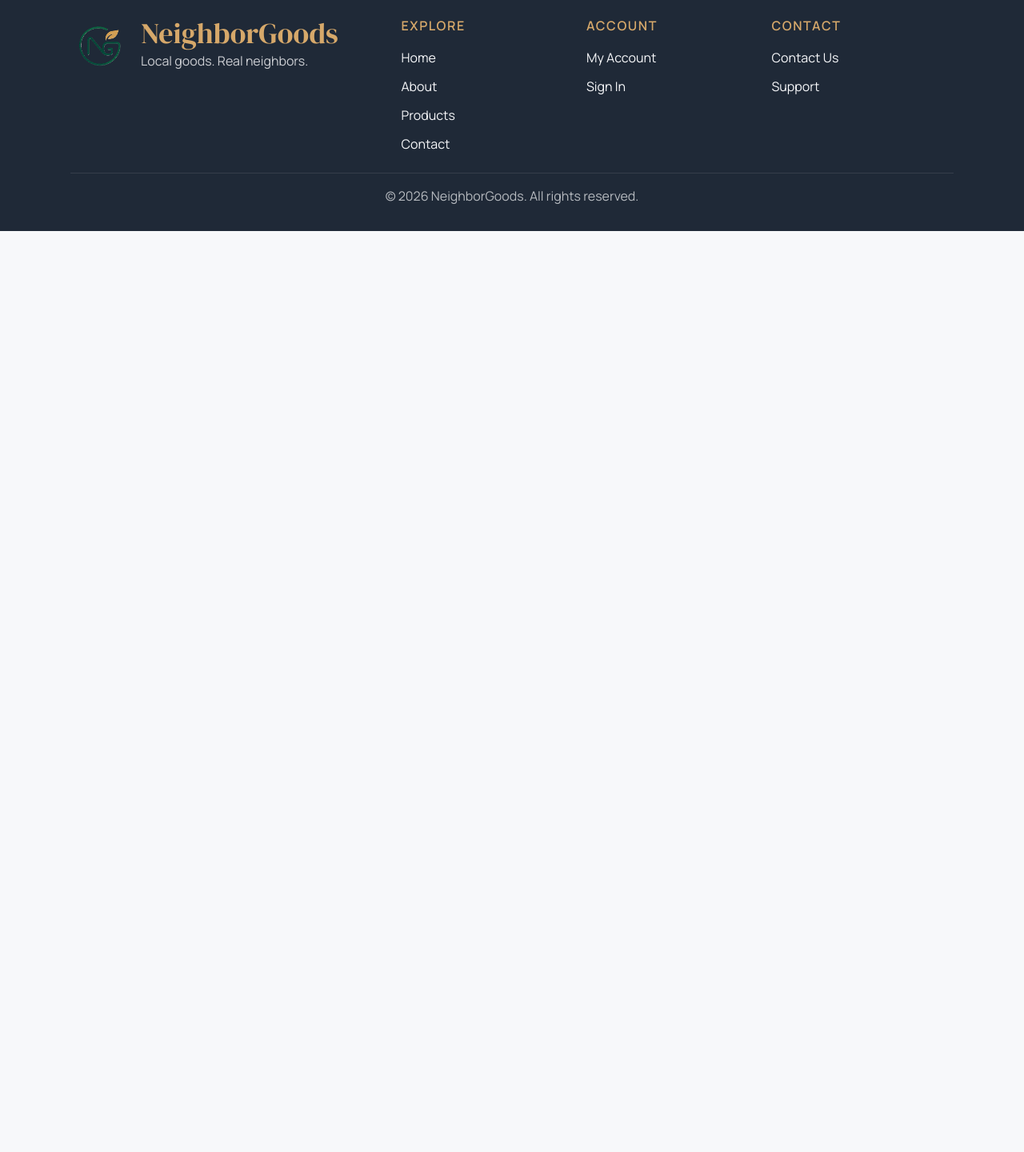
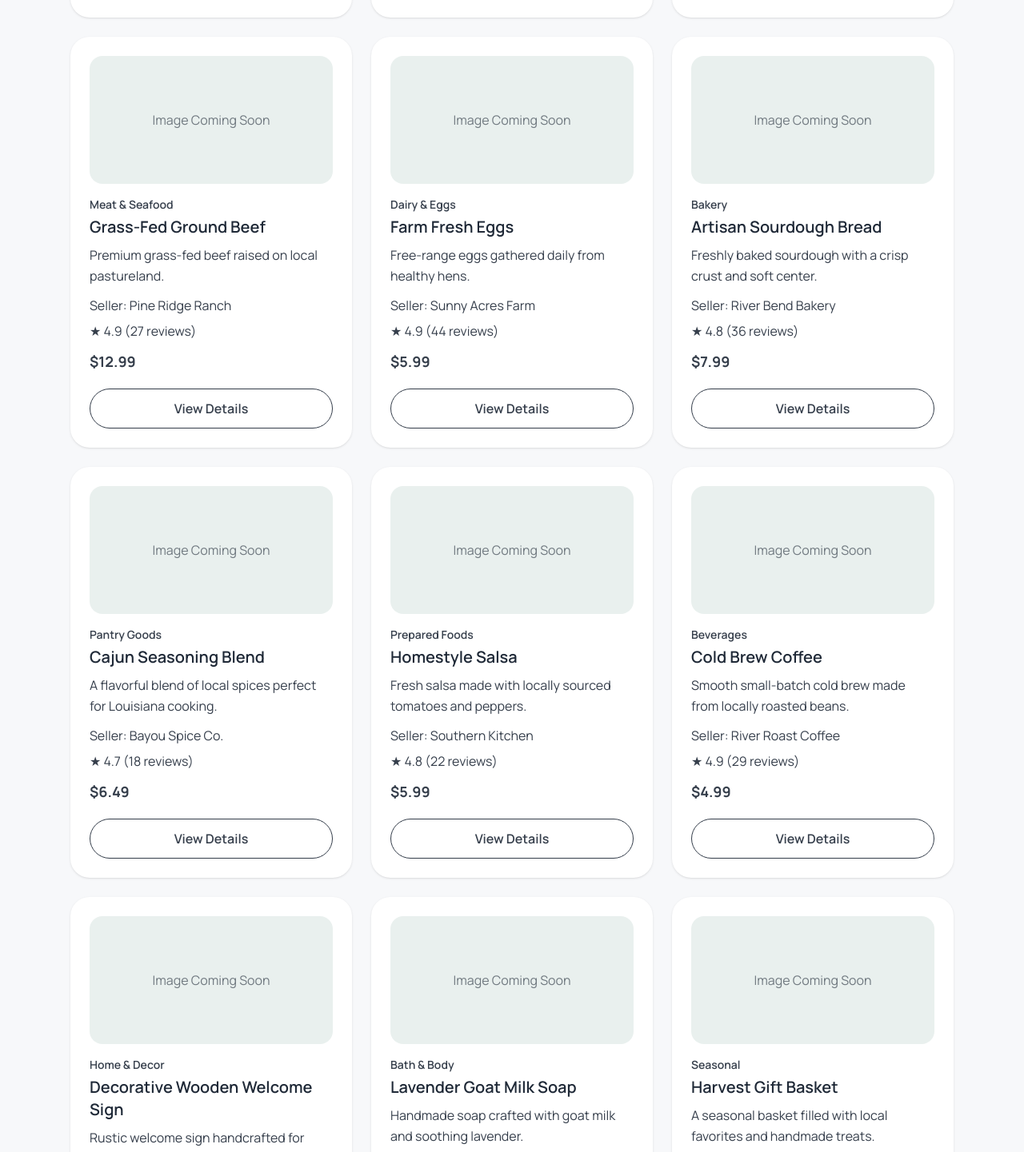
Before and after one commit to Euni-B/pivot-capstone, a React (Vite) app: page /products in a window 1280 px wide. Shown: the part 1336-2777 px from the top of the page at 80% size. Before the commit the page ends 1625 px from the top, so only its background shows below. Built offline with nearby package versions, Linux system fonts and the light colour scheme.

Commit message:
category navigation added

```diff
--- a/src/data/products.ts
+++ b/src/data/products.ts
@@ -15,7 +15,7 @@ export const products = [
     name: "Local Honey",
     price: 8.99,
     seller: "Honey Creek Apiary",
-    category: "Honey",
+    category: "Honey & Preserves",
     image: "https://encrypted-tbn0.gstatic.com/images?q=tbn:ANd9GcTMm2fiyXRMp1b6Qs7ChWvnsyCJKki-2SoaJg&s",
     rating: 4.8,
     reviewCount: 24,
@@ -26,7 +26,7 @@ export const products = [
     name: "Handmade Soy Candle",
     price: 14.99,
     seller: "Bayou Crafts",
-    category: "Handmade",
+    category: "Home & Decor",
     image: "https://encrypted-tbn0.gstatic.com/images?q=tbn:ANd9GcQmv90Ms3xh5gzp0HN5h-2X4FnukOz2DpePHA&s",
     rating: 4.7,
     reviewCount: 12,
@@ -37,7 +37,7 @@ export const products = [
     name: "Blueberry Jam",
     price: 6.99,
     seller: "Country Kitchen",
-    category: "Jams",
+    category: "Honey & Preserves",
     image: "https://encrypted-tbn0.gstatic.com/images?q=tbn:ANd9GcQHTRD29PJJDxqYlt7xrmTmrw0zAAlJS7wuCQ&s",
     rating: 4.9,
     reviewCount: 15,
@@ -59,10 +59,109 @@ export const products = [
     name: "Handcrafted Cutting Board",
     price: 39.99,
     seller: "Louisiana Woodworks",
-    category: "Woodworking",
+    category: "Handmade Goods",
     image: "https://northcastlehw.com/cdn/shop/products/nchw-website-4023.jpg?v=1640290691",
     rating: 5.0,
     reviewCount: 9,
     description: "A handcrafted wooden cutting board made by a local maker.",
   },
+  {
+    id: 7,
+    name: "Grass-Fed Ground Beef",
+    price: 12.99,
+    seller: "Pine Ridge Ranch",
+    category: "Meat & Seafood",
+    image: "",
+    rating: 4.9,
+    reviewCount: 27,
+    description: "Premium grass-fed beef raised on local pastureland.",
+  },
+  {
+    id: 8,
+    name: "Farm Fresh Eggs",
+    price: 5.99,
+    seller: "Sunny Acres Farm",
+    category: "Dairy & Eggs",
+    image: "",
+    rating: 4.9,
+    reviewCount: 44,
+    description: "Free-range eggs gathered daily from healthy hens.",
+  },
+  {
+    id: 9,
+    name: "Artisan Sourdough Bread",
+    price: 7.99,
+    seller: "River Bend Bakery",
+    category: "Bakery",
+    image: "",
+    rating: 4.8,
+    reviewCount: 36,
+    description: "Freshly baked sourdough with a crisp crust and soft center.",
+  },
+  {
+    id: 10,
+    name: "Cajun Seasoning Blend",
+    price: 6.49,
+    seller: "Bayou Spice Co.",
+    category: "Pantry Goods",
+    image: "",
+    rating: 4.7,
+    reviewCount: 18,
+    description: "A flavorful blend of local spices perfect for Louisiana cooking.",
+  },
+  {
+    id: 11,
+    name: "Homestyle Salsa",
+    price: 5.99,
+    seller: "Southern Kitchen",
+    category: "Prepared Foods",
+    image: "",
+    rating: 4.8,
+    reviewCount: 22,
+    description: "Fresh salsa made with locally sourced tomatoes and peppers.",
+  },
+  {
+    id: 12,
+    name: "Cold Brew Coffee",
+    price: 4.99,
+    seller: "River Roast Coffee",
+    category: "Beverages",
+    image: "",
+    rating: 4.9,
+    reviewCount: 29,
+    description: "Smooth small-batch cold brew made from locally roasted beans.",
+  },
+  {
+    id: 13,
+    name: "Decorative Wooden Welcome Sign",
+    price: 24.99,
+    seller: "Front Porch Creations",
+    category: "Home & Decor",
+    image: "",
+    rating: 4.8,
+    reviewCount: 15,
+    description: "Rustic welcome sign handcrafted for farmhouse-style homes.",
+  },
+  {
+    id: 14,
+    name: "Lavender Goat Milk Soap",
+    price: 7.99,
+    seller: "Oak Hollow Crafts",
+    category: "Bath & Body",
+    image: "",
+    rating: 4.9,
+    reviewCount: 21,
+    description: "Handmade soap crafted with goat milk and soothing lavender.",
+  },
+  {
+    id: 15,
+    name: "Harvest Gift Basket",
+    price: 39.99,
+    seller: "NeighborGoods Collective",
+    category: "Seasonal",
+    image: "",
+    rating: 4.9,
+    reviewCount: 11,
+    description: "A seasonal basket filled with local favorites and handmade treats.",
+  },
 ];
--- a/src/data/reviews.ts
+++ b/src/data/reviews.ts
@@ -20,4 +20,46 @@ export const reviews = [
     review:
       "I love being able to shop local without driving all over town.",
   },
+  {
+  id: 4,
+  customer: "David L.",
+  rating: 5,
+  review:
+    "The quality of the products has been amazing. Everything feels fresher than what I find at larger stores.",
+},
+{
+  id: 5,
+  customer: "Emily K.",
+  rating: 5,
+  review:
+    "I discovered several local vendors I never knew existed. It's become my favorite way to shop.",
+},
+{
+  id: 6,
+  customer: "Michael B.",
+  rating: 5,
+  review:
+    "The ordering process was simple, and I loved knowing exactly where my food came from.",
+},
+{
+  id: 7,
+  customer: "Olivia P.",
+  rating: 5,
+  review:
+    "NeighborGoods helped me connect with local farmers and artisans while keeping my shopping convenient.",
+},
+{
+  id: 8,
+  customer: "Robert H.",
+  rating: 5,
+  review:
+    "The selection keeps growing, and I've been impressed by both the quality and customer service.",
+},
+{
+  id: 9,
+  customer: "Alicia W.",
+  rating: 5,
+  review:
+    "It's rewarding to support local businesses while getting unique products I can't find anywhere else.",
+},
 ];
--- a/src/screens/Products.tsx
+++ b/src/screens/Products.tsx
@@ -1,7 +1,33 @@
+import { useState } from "react";
 import ProductCard from "../components/ProductCard";
 import { products } from "../data/products";
 
 function Products() {
+
+  const categories = [
+  "All",
+  "Produce",
+  "Meat & Seafood",
+  "Dairy & Eggs",
+  "Bakery",
+  "Honey & Preserves",
+  "Pantry Goods",
+  "Prepared Foods",
+  "Beverages",
+  "Handmade Goods",
+  "Home & Decor",
+  "Bath & Body",
+  "Seasonal",
+];
+
+  const [selectedCategory, setSelectedCategory] = useState("All");
+
+  const filteredProducts =
+    selectedCategory === "All"
+      ? products
+      : products.filter((product) => product.category === selectedCategory);
+
+
   return (
     <main className="mx-auto max-w-6xl px-6 py-12">
       {/* Page Title */}
@@ -9,10 +35,27 @@ function Products() {
         Marketplace
       </h1>
 
+      {/* Category Tabs */}
+      <div className="mt-8 flex gap-3 overflow-x-auto pb-3">
+        {categories.map((category) => (
+          <button
+            key={category}
+            type="button"
+            onClick={() => setSelectedCategory(category)}
+            className={`whitespace-nowrap rounded-full border px-5 py-2 font-body text-sm font-semibold transition-all duration-300 ${selectedCategory === category
+                ? "border-primary-green bg-primary-green text-light-background"
+                : "border-primary-green text-primary-green hover:bg-primary-green/10"
+              }`}
+          >
+            {category}
+          </button>
+        ))}
+      </div>
+
       {/* Product Grid */}
       <div className="mt-8 grid gap-6 transition-all duration-300 ease-out hover:-translate-y-1 hover:shadow-md
       md:grid-cols-2 lg:grid-cols-3">
-        {products.map((product) => (
+        {filteredProducts.map((product) => (
           <ProductCard key={product.id} product={product} />
         ))}
       </div>
```
